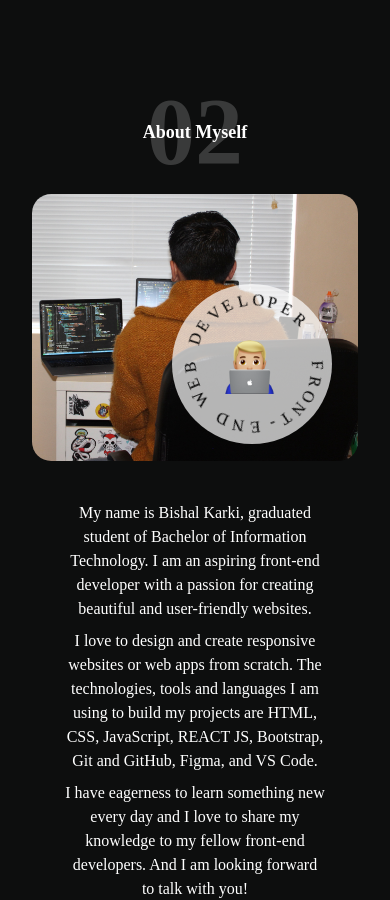
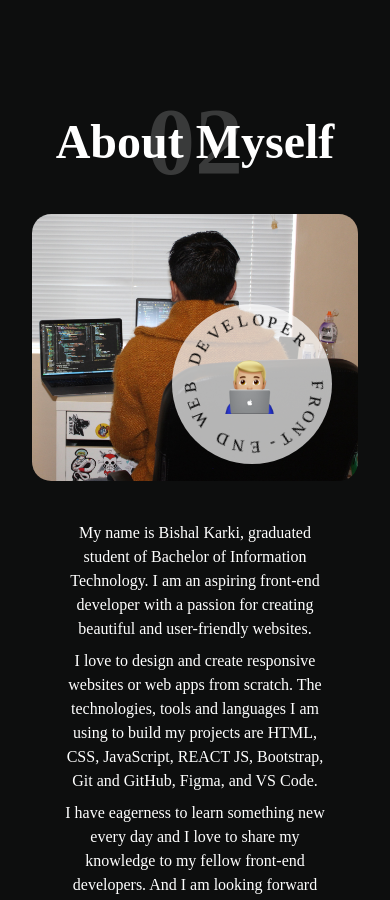
Before and after one commit to bishalk21/developer-portfolio, a React (Vite) app: page / in a window 390 px wide. Shown: the part 1562-2462 px from the top of the page. Built offline with nearby package versions, Linux system fonts and the light colour scheme.

Commit message:
working on nav links error

```diff
--- a/src/App.tsx
+++ b/src/App.tsx
@@ -1,5 +1,4 @@
 // import { Outlet } from "react-router-dom";
-import HeaderComp from "./components/header/HeaderComp";
 import { useEffect, useMemo, useState } from "react";
 import Particles, { initParticlesEngine } from "@tsparticles/react";
 import { loadSlim } from "@tsparticles/slim";
@@ -11,6 +10,7 @@ import Projects from "./pages/projects/Projects";
 import About from "./pages/about/About";
 import Parallax from "./components/parallax/Parallax";
 import FooterComp from "./components/footer/FooterComp";
+import Navbar from "./components/header/Navbar";
 
 function App() {
   const [init, setInit] = useState(false);
@@ -188,15 +188,18 @@ function App() {
 
   return (
     <main className="relative space-y-12">
-      <HeaderComp />
-      <>{init && <Particles id="tsparticles" options={options} />}</>
-      {/* <Outlet /> */}
+      <Navbar />
       <Hero />
       <Technologies />
       <Projects />
       <About />
       <Parallax />
       <FooterComp />
+      <>
+        {init && (
+          <Particles id="tsparticles" options={options} className="-z-10" />
+        )}
+      </>
     </main>
   );
 }
--- a/src/components/footer/FooterComp.tsx
+++ b/src/components/footer/FooterComp.tsx
@@ -3,7 +3,7 @@ import "./footer.css";
 const FooterComp = () => {
   const year = new Date().getFullYear();
   return (
-    <footer className="styled-footer pt-0">
+    <footer className="styled-footer pt-0" id="contact">
       <div className="footer-title">
         <span>get in touch</span>
       </div>
--- a/src/components/header/HeaderComp.tsx
+++ b/src/components/header/Navbar.tsx
@@ -4,7 +4,7 @@ import me from "../../assets/img/logo/me.png";
 import "./header.css";
 import MobileMenu from "./MobileMenu";
 
-const HeaderComp = () => {
+const Navbar = () => {
   const [stickyNav, setStickyNav] = useState(false);
   const [isOpen, setIsOpen] = useState(false);
 
@@ -155,4 +155,4 @@ const HeaderComp = () => {
   );
 };
 
-export default HeaderComp;
+export default Navbar;
--- a/src/components/layout/MainLayout.tsx
+++ b/src/components/layout/MainLayout.tsx
@@ -1,195 +1,204 @@
-import { Outlet } from "react-router-dom";
-import { useEffect, useMemo, useState } from "react";
-import Particles, { initParticlesEngine } from "@tsparticles/react";
-import { loadSlim } from "@tsparticles/slim";
-import reactIcon from "../../assets/icons/react.svg";
-import { ISourceOptions } from "@tsparticles/engine";
-import HeaderComp from "../header/HeaderComp";
-import Hero from "@/pages/hero/Hero";
-import Technologies from "../technologies/Technologies";
+// import { Outlet } from "react-router-dom";
+// import { ReactNode, useEffect, useMemo, useState } from "react";
+// import Particles, { initParticlesEngine } from "@tsparticles/react";
+// import { loadSlim } from "@tsparticles/slim";
+// import reactIcon from "../../assets/icons/react.svg";
+// import { ISourceOptions } from "@tsparticles/engine";
+// import HeaderComp from "../header/HeaderComp";
+// import Hero from "@/pages/hero/Hero";
+// import Technologies from "../technologies/Technologies";
+// import Parallax from "../parallax/Parallax";
+// import FooterComp from "../footer/FooterComp";
 
-const MainLayout = () => {
-  const [init, setInit] = useState(false);
+// interface MainLayoutProps {
+//   children: ReactNode;
+// }
 
-  // this should be run only once per application lifetime
-  useEffect(() => {
-    initParticlesEngine(async (engine) => {
-      // you can initiate the tsParticles instance (engine) here, adding custom shapes or presets
-      // this loads the tsparticles package bundle, it's the easiest method for getting everything ready
-      // starting from v2 you can add only the features you need reducing the bundle size
-      //await loadAll(engine);
-      //await loadFull(engine);
-      await loadSlim(engine);
-      //await loadBasic(engine);
-    }).then(() => {
-      setInit(true);
-    });
-  }, []);
+// const MainLayout = ({ children }: MainLayoutProps) => {
+//   const [init, setInit] = useState(false);
 
-  const options: ISourceOptions = useMemo(
-    () => ({
-      // background: {
-      //     color: {
-      //         value: "#0d47a1",
-      //     },
-      // },
-      background: {
-        image: "",
-        position: "50% 50%",
-        repeat: "no-repeat",
-        size: "cover",
-      },
-      fpsLimit: 120,
-      interactivity: {
-        events: {
-          onClick: {
-            enable: true,
-            mode: "push",
-          },
-          onHover: {
-            enable: true,
-            mode: "repulse",
-          },
-          resize: {
-            enable: true,
-            delay: 0.5,
-          },
-        },
-        modes: {
-          push: {
-            quantity: 4,
-          },
-          repulse: {
-            distance: 200,
-            duration: 0.4,
-          },
-        },
-      },
-      particles: {
-        color: {
-          value: "#ffffff",
-        },
-        links: {
-          color: "#aaa",
-          distance: 150,
-          enable: true,
-          opacity: 0.5,
-          width: 1,
-        },
-        move: {
-          direction: "none",
-          enable: true,
-          outModes: {
-            default: "bounce",
-          },
-          random: false,
-          speed: 6,
-          straight: false,
-        },
-        number: {
-          density: {
-            enable: true,
-            // area: 800,
-          },
-          value: 80,
-        },
-        opacity: {
-          value: 0.5,
-        },
-        shape: {
-          type: "image",
-          image: [
-            {
-              src: reactIcon,
-              width: 20,
-              height: 20,
-            },
-            {
-              src: reactIcon,
-              width: 20,
-              height: 20,
-            },
-            {
-              src: reactIcon,
-              width: 20,
-              height: 20,
-            },
-            {
-              src: reactIcon,
-              width: 20,
-              height: 20,
-            },
-            {
-              src: reactIcon,
-              width: 20,
-              height: 20,
-            },
-            {
-              src: reactIcon,
-              width: 20,
-              height: 20,
-            },
-            // {
-            //   "src": mysqlIcon,
-            //   "width": 20,
-            //   "height": 20
-            // },
-            {
-              src: reactIcon,
-              width: 20,
-              height: 20,
-            },
-            {
-              src: reactIcon,
-              width: 20,
-              height: 20,
-            },
-            {
-              src: reactIcon,
-              width: 20,
-              height: 20,
-            },
-            {
-              src: reactIcon,
-              width: 20,
-              height: 20,
-            },
-            // {
-            //   "src": vscodeIcon,
-            //   "width": 20,
-            //   "height": 20
-            // },
-            {
-              src: reactIcon,
-              width: 20,
-              height: 20,
-            },
-          ],
-          polygon: {
-            sides: 5,
-          },
-          stroke: {
-            color: "#000000",
-            width: 0,
-          },
-        },
-        size: {
-          value: { min: 1, max: 5 },
-        },
-      },
-      detectRetina: true,
-    }),
-    []
-  );
-  return (
-    <main className="relative space-y-12">
-      <>{init && <Particles id="tsparticles" options={options} />}</>
-      <HeaderComp />
-      <Hero />
-      <Technologies />
-      <Outlet />
-    </main>
-  );
-};
+//   // this should be run only once per application lifetime
+//   useEffect(() => {
+//     initParticlesEngine(async (engine) => {
+//       // you can initiate the tsParticles instance (engine) here, adding custom shapes or presets
+//       // this loads the tsparticles package bundle, it's the easiest method for getting everything ready
+//       // starting from v2 you can add only the features you need reducing the bundle size
+//       //await loadAll(engine);
+//       //await loadFull(engine);
+//       await loadSlim(engine);
+//       //await loadBasic(engine);
+//     }).then(() => {
+//       setInit(true);
+//     });
+//   }, []);
 
-export default MainLayout;
+//   const options: ISourceOptions = useMemo(
+//     () => ({
+//       // background: {
+//       //     color: {
+//       //         value: "#0d47a1",
+//       //     },
+//       // },
+//       background: {
+//         image: "",
+//         position: "50% 50%",
+//         repeat: "no-repeat",
+//         size: "cover",
+//       },
+//       fpsLimit: 120,
+//       interactivity: {
+//         events: {
+//           onClick: {
+//             enable: true,
+//             mode: "push",
+//           },
+//           onHover: {
+//             enable: true,
+//             mode: "repulse",
+//           },
+//           resize: {
+//             enable: true,
+//             delay: 0.5,
+//           },
+//         },
+//         modes: {
+//           push: {
+//             quantity: 4,
+//           },
+//           repulse: {
+//             distance: 200,
+//             duration: 0.4,
+//           },
+//         },
+//       },
+//       particles: {
+//         color: {
+//           value: "#ffffff",
+//         },
+//         links: {
+//           color: "#aaa",
+//           distance: 150,
+//           enable: true,
+//           opacity: 0.5,
+//           width: 1,
+//         },
+//         move: {
+//           direction: "none",
+//           enable: true,
+//           outModes: {
+//             default: "bounce",
+//           },
+//           random: false,
+//           speed: 6,
+//           straight: false,
+//         },
+//         number: {
+//           density: {
+//             enable: true,
+//             // area: 800,
+//           },
+//           value: 80,
+//         },
+//         opacity: {
+//           value: 0.5,
+//         },
+//         shape: {
+//           type: "image",
+//           image: [
+//             {
+//               src: reactIcon,
+//               width: 20,
+//               height: 20,
+//             },
+//             {
+//               src: reactIcon,
+//               width: 20,
+//               height: 20,
+//             },
+//             {
+//               src: reactIcon,
+//               width: 20,
+//               height: 20,
+//             },
+//             {
+//               src: reactIcon,
+//               width: 20,
+//               height: 20,
+//             },
+//             {
+//               src: reactIcon,
+//               width: 20,
+//               height: 20,
+//             },
+//             {
+//               src: reactIcon,
+//               width: 20,
+//               height: 20,
+//             },
+//             // {
+//             //   "src": mysqlIcon,
+//             //   "width": 20,
+//             //   "height": 20
+//             // },
+//             {
+//               src: reactIcon,
+//               width: 20,
+//               height: 20,
+//             },
+//             {
+//               src: reactIcon,
+//               width: 20,
+//               height: 20,
+//             },
+//             {
+//               src: reactIcon,
+//               width: 20,
+//               height: 20,
+//             },
+//             {
+//               src: reactIcon,
+//               width: 20,
+//               height: 20,
+//             },
+//             // {
+//             //   "src": vscodeIcon,
+//             //   "width": 20,
+//             //   "height": 20
+//             // },
+//             {
+//               src: reactIcon,
+//               width: 20,
+//               height: 20,
+//             },
+//           ],
+//           polygon: {
+//             sides: 5,
+//           },
+//           stroke: {
+//             color: "#000000",
+//             width: 0,
+//           },
+//         },
+//         size: {
+//           value: { min: 1, max: 5 },
+//         },
+//       },
+//       detectRetina: true,
+//     }),
+//     []
+//   );
+//   return (
+//     <main className="relative space-y-12">
+//       <>{init && <Particles id="tsparticles" options={options} />}</>
+//       <HeaderComp />
+//       <Hero />
+//       <Technologies />
+//       {children}
+
+//       <Parallax />
+//       <FooterComp />
+//     </main>
+//   );
+// };
+
+// export default MainLayout;
--- a/src/components/technologies/iconsData.ts
+++ b/src/components/technologies/iconsData.ts
@@ -85,4 +85,9 @@ export const iconsData = [
     icon: tailwindcss,
     name: "Tailwind CSS",
   },
+  // {
+  //   id:17,
+  //   name: Node.js,
+  //   icon: nodejs,
+  // }
 ];
--- a/src/main.tsx
+++ b/src/main.tsx
@@ -1,11 +1,11 @@
 import { StrictMode } from "react";
 import { createRoot } from "react-dom/client";
 import "./index.css";
+import { router } from "./router/router.tsx";
 import { RouterProvider } from "react-router-dom";
-import { appRouter } from "./router/appRouter";
 
 createRoot(document.getElementById("root")!).render(
   <StrictMode>
-    <RouterProvider router={appRouter} />
+    <RouterProvider router={router} />
   </StrictMode>
 );
--- a/src/pages/about/About.tsx
+++ b/src/pages/about/About.tsx
@@ -8,7 +8,7 @@ const About = () => {
   return (
     <section className="p-8" id="about">
       <div className="about relative text-center">
-        <h2 className="mb-12 text-center relative text-lg md:text-5xl font-bold z-10 inline-block">
+        <h2 className="mb-12 text-center relative text-5xl font-bold z-10 inline-block">
           <span className="absolute top-1/2 left-1/2 transform -translate-x-1/2 -translate-y-1/2 -z-10 text-[#8a8a8a5a] text-8xl">
             02
           </span>{" "}
--- a/src/pages/about/about.css
+++ b/src/pages/about/about.css
@@ -7,7 +7,6 @@
   transform: translate(-50%, -50%);
   z-index: -1;
   color: rgba(49, 47, 47, 0.792);
-  font-size: 4rem;
 }
 
 .work-emoji {
```
Also changed, not shown: src/router/appRouter.tsx (deleted, +0 -31 lines), src/router/router.tsx (added, +28 -0 lines).
